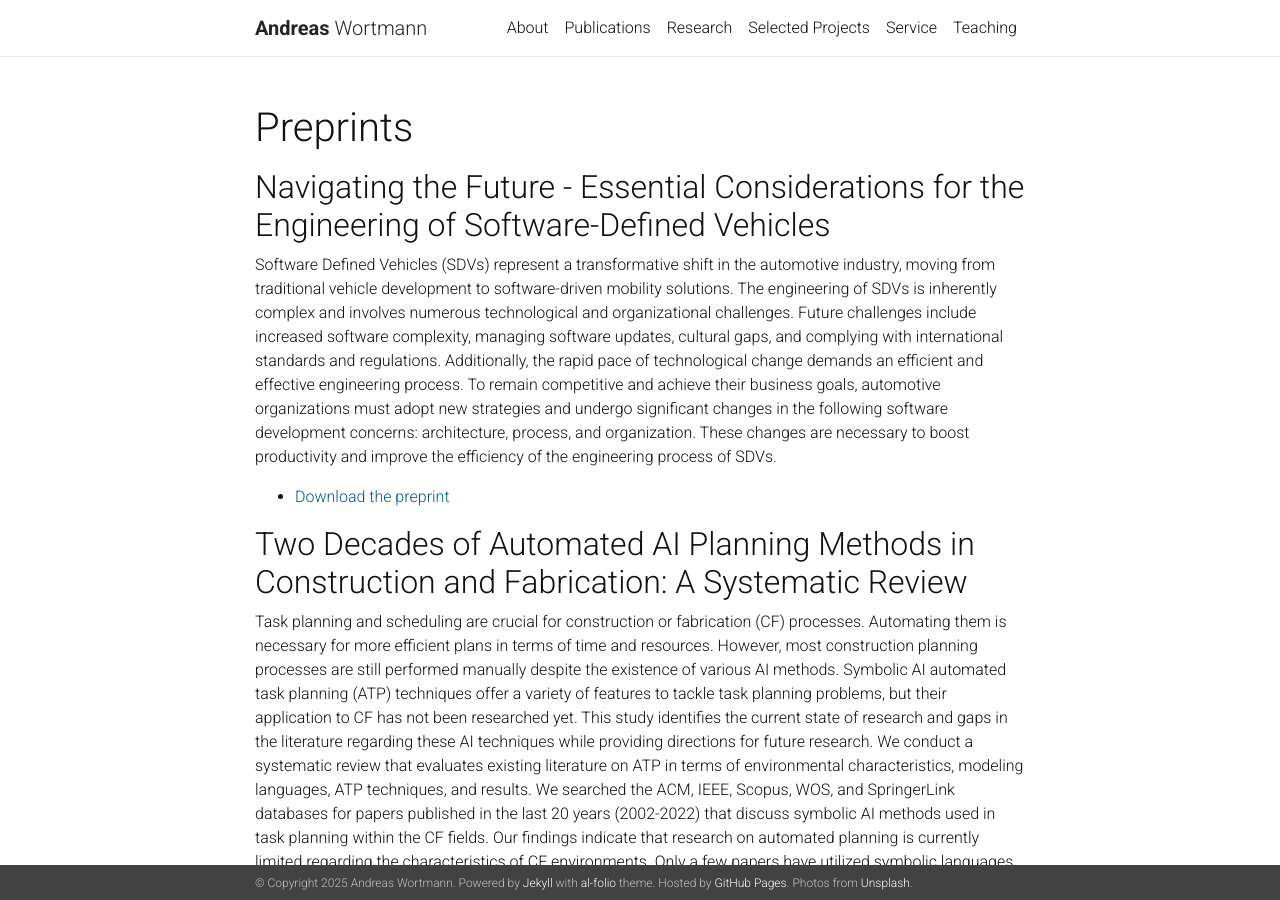
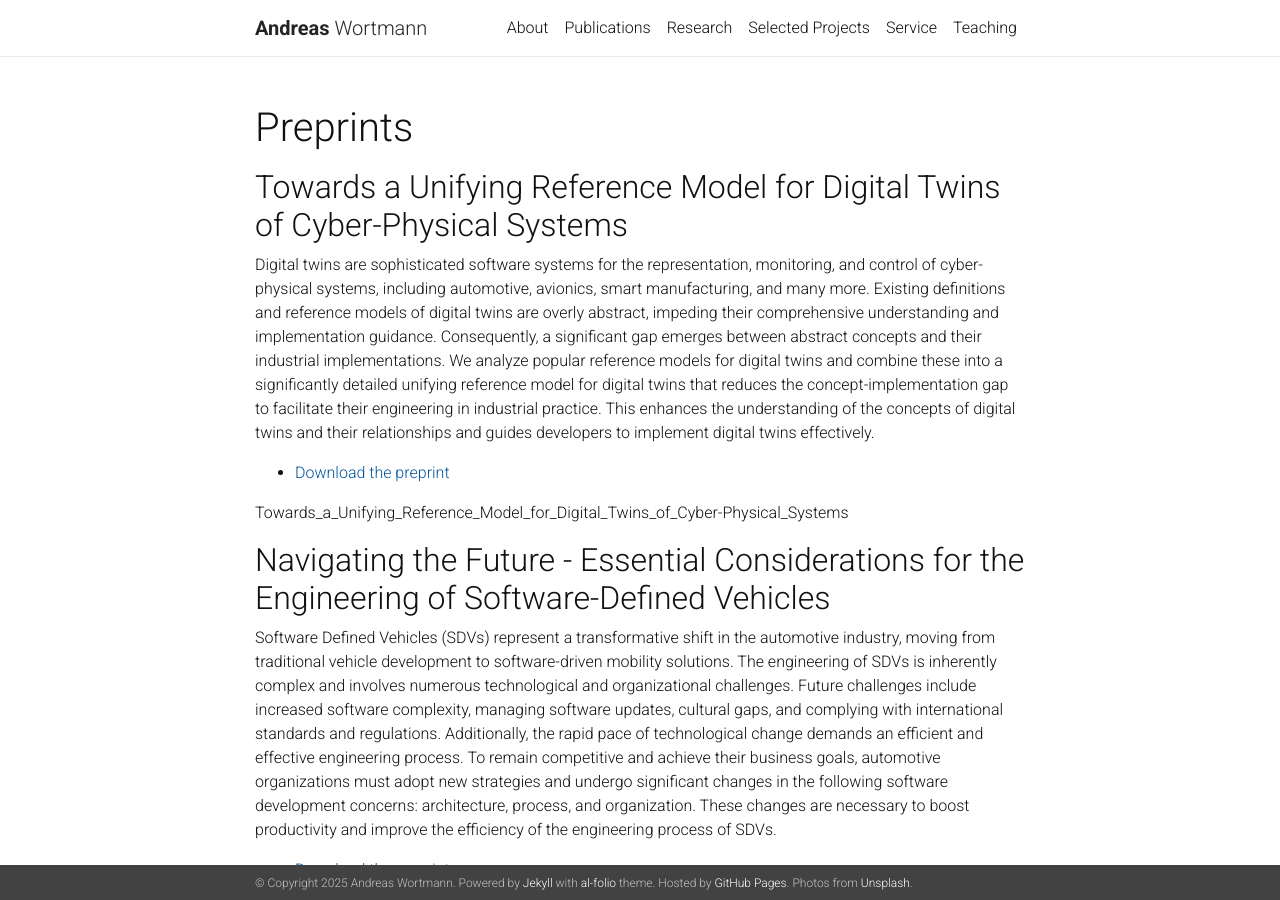
Before and after one commit to awortmann/awortmann.github.io, a Jekyll site: the page built from _pages/preprints.md, in a window 1280 px wide and 900 px high. Built offline with Jekyll 4.4.1, drawn with Linux system fonts in a browser that asks for light colours; nearby versions of some CDN libraries; a style sheet for code colours, icons or effects is not loaded.

Commit message:
Minor update

```diff
--- a/_pages/preprints.md
+++ b/_pages/preprints.md
@@ -5,6 +5,17 @@ title: Preprints
 description:
 nav: false
 ---
+
+
+## Towards a Unifying Reference Model for Digital Twins of Cyber-Physical Systems
+
+Digital twins are sophisticated software systems for the representation, monitoring, and control of cyber-physical systems, including automotive, avionics, smart manufacturing, and many more. Existing definitions and reference models of digital twins are overly abstract, impeding their comprehensive understanding and implementation guidance. Consequently, a significant gap emerges between abstract concepts and their industrial implementations. We analyze popular reference models for digital twins and combine these into a significantly detailed unifying reference model for digital twins that reduces the concept-implementation gap to facilitate their engineering in industrial practice. This enhances the understanding of the concepts of digital twins and their relationships and guides developers to implement digital twins effectively.
+
+- [Download the preprint](https://raw.githubusercontent.com/awortmann/awortmann.github.io/master/downloads/preprints/Towards_a_Unifying_Reference_Model_for_Digital_Twins_of_Cyber-Physical_Systems.pdf)
+
+
+
+Towards_a_Unifying_Reference_Model_for_Digital_Twins_of_Cyber-Physical_Systems
 
 ## Navigating the Future - Essential Considerations for the Engineering of Software-Defined Vehicles
 
```
Also changed, not shown: 1 other file.
